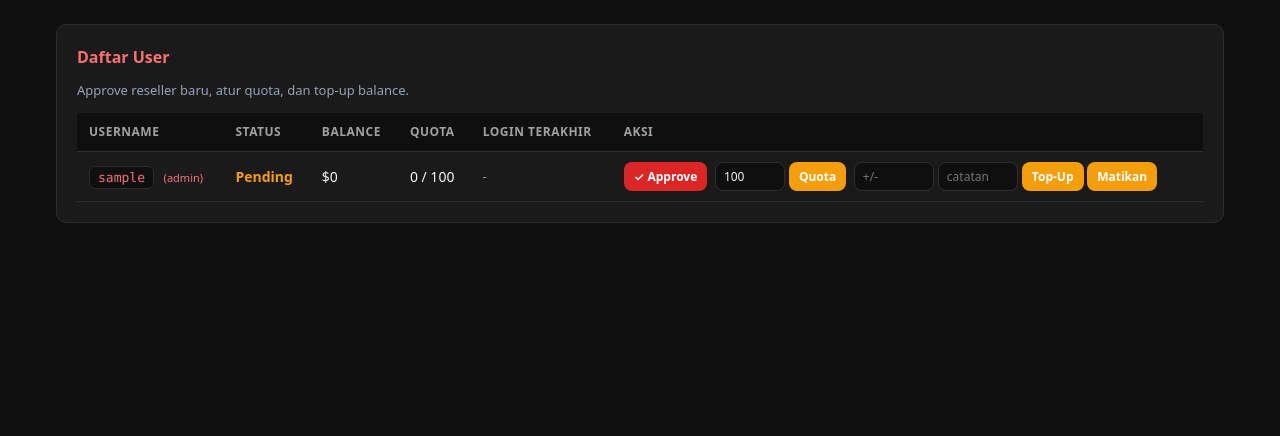
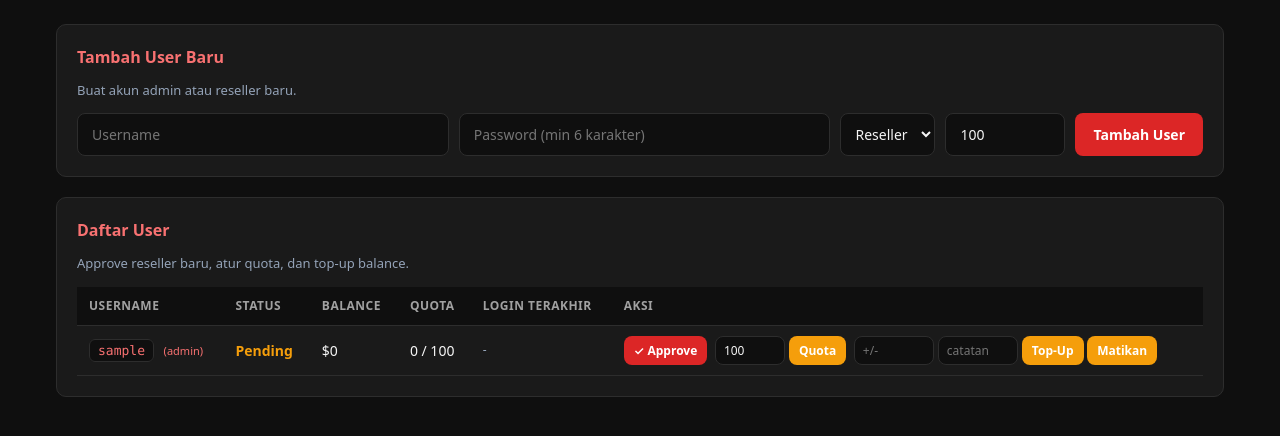
Before and after one commit to ancesincome-create/license-app, a Flask app: page /admin/users in a window 1280 px wide. Shown: the part 79-515 px from the top of the page. Run offline with Flask 3, Linux system fonts and the light colour scheme; the visitor is signed in with stand-in values (Sample User, id 1); data comes from the database, SQL or seed files in the repository; data that the repository does not hold is empty.

Commit message:
Update admin_users.html

```diff
--- a/templates/admin_users.html
+++ b/templates/admin_users.html
@@ -24,7 +24,24 @@
       {% endfor %}
     {% endwith %}
 
-    <form method="post" action="/admin/users/approve/0" style="display:none"></form>
+    <div class="card">
+  <h3>Tambah User Baru</h3>
+  <p style="color:#94a3b8;font-size:13px;margin-top:6px">
+    Buat akun admin atau reseller baru.
+  </p>
+  <form method="post" action="/admin/users/create">
+    <div class="row" style="margin-top:12px">
+      <input type="text" name="username" placeholder="Username" required>
+      <input type="password" name="password" placeholder="Password (min 6 karakter)" required minlength="6">
+      <select name="role" style="padding:10px;border-radius:8px;background:#0f0f0f;color:#f5f5f5;border:1px solid #2d2d2d;flex:0 0 auto">
+        <option value="reseller">Reseller</option>
+        <option value="admin">Admin</option>
+      </select>
+      <input type="number" name="quota" value="100" min="1" placeholder="Quota" style="max-width:120px">
+      <button type="submit" class="btn-primary">Tambah User</button>
+    </div>
+  </form>
+</div>
 
     <div class="card">
       <h3>Daftar User</h3>
```
